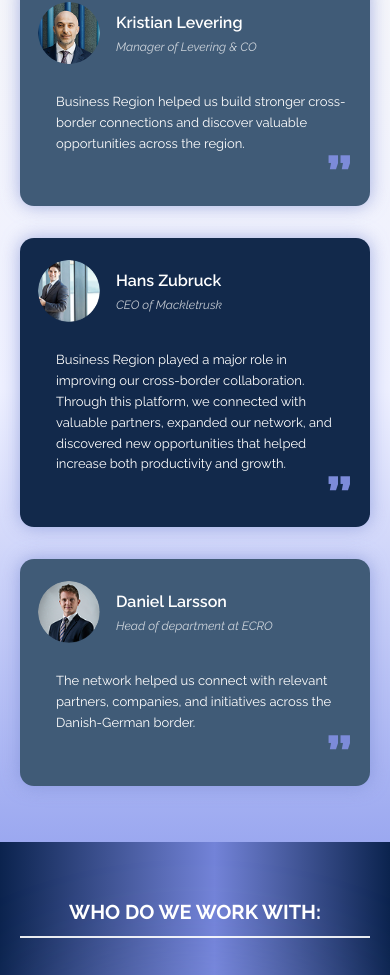
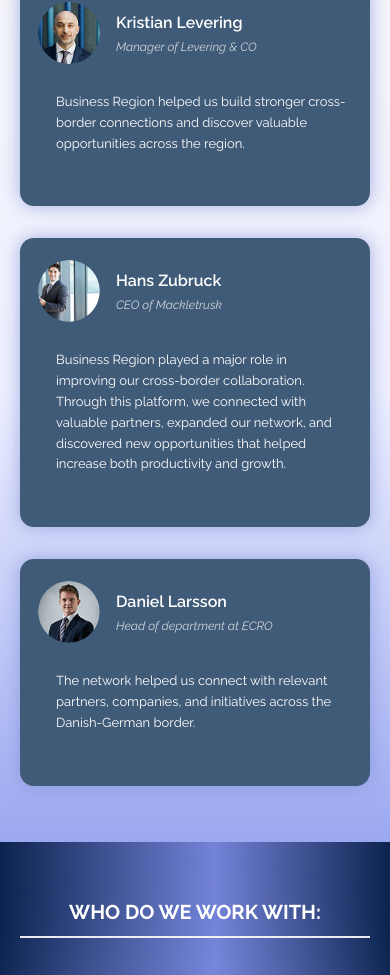
Before and after one commit to Patricia-P-G/Business-Region-Website, a Vue app: page / in a window 390 px wide. Shown: the part 1010-1985 px from the top of the page. Built offline with nearby package versions, Linux system fonts and the light colour scheme.

Commit message:
latest changes for testimonials

```diff
--- a/src/components/CompaniesTrust.vue
+++ b/src/components/CompaniesTrust.vue
@@ -445,6 +445,14 @@ const testimonials = [
     line-height: 1.6;
   }
 
+   .quote-right {
+    display: none;
+  }
+
+  .quote-img {
+    display: none;
+  }
+
   .quote-img {
     width: 24px;
     height: 30px;
@@ -479,7 +487,9 @@ const testimonials = [
   }
 
   .mobile-card:nth-child(1),
-  .mobile-card:nth-child(3) {
+  .mobile-card:nth-child(2),
+  .mobile-card:nth-child(3)
+ {
     background: #405b77;
   }
 
@@ -498,9 +508,11 @@ const testimonials = [
   }
 
   .quote-right {
-    right: 22px;
-    bottom: 10px;
-    font-size: 52px;
+    display: none;
+  }
+
+  .quote-img {
+    display: none;
   }
 }
 
@@ -523,10 +535,12 @@ const testimonials = [
     line-height: 1.6;
   }
 
-  .quote-right {
-    right: 18px;
-    bottom: 8px;
-    font-size: 48px;
+   .quote-right {
+    display: none;
+  }
+
+  .quote-img {
+    display: none;
   }
 }
 </style>
```
